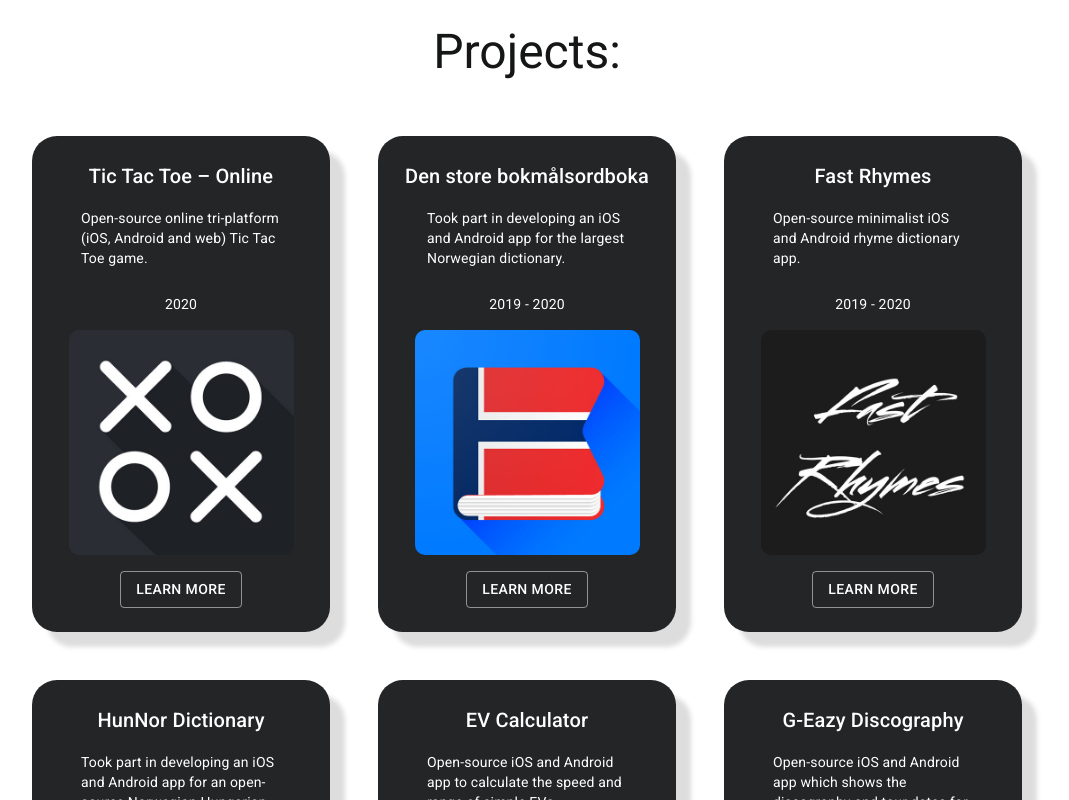
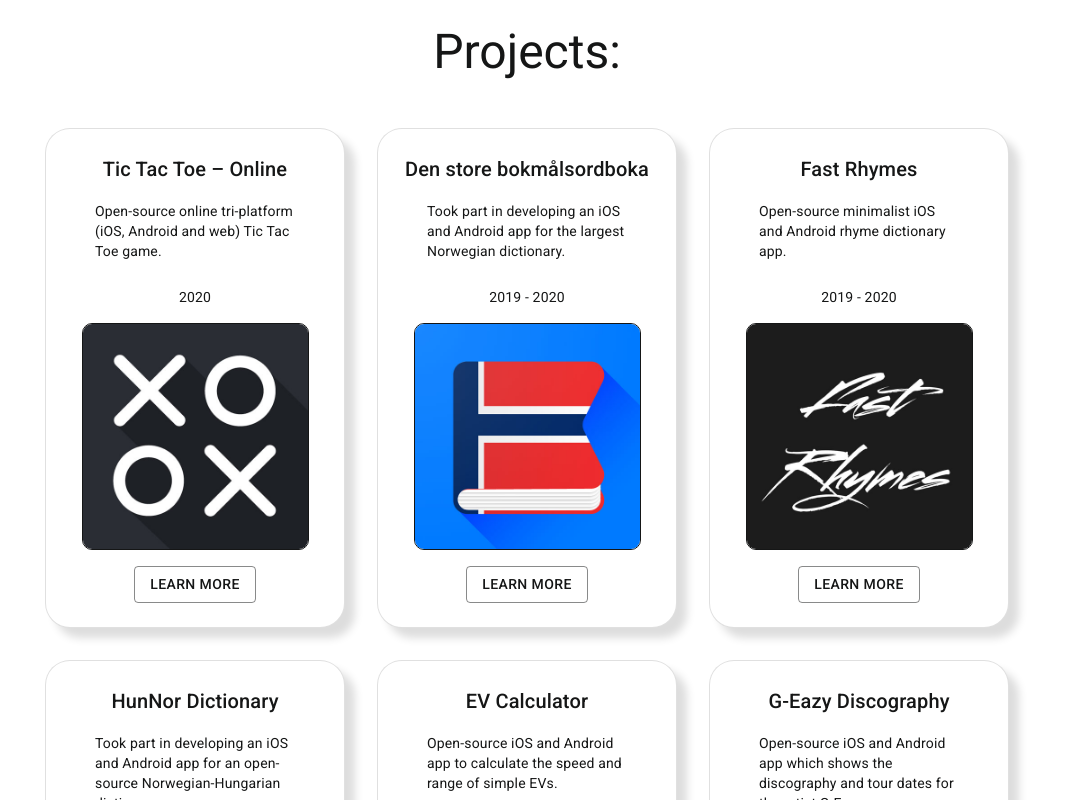
Before and after one commit to andordavoti/personal-website, a React (Create React App) app: page / in a window 1280 px wide. Shown: the part 900-1700 px from the top of the page, without its empty margins (113-1182 px from the left). Built offline with nearby package versions, Linux system fonts and the light colour scheme.

Commit message:
improved light theme styling and colors

```diff
--- a/src/components/Header.tsx
+++ b/src/components/Header.tsx
@@ -54,7 +54,7 @@
 
                 <div className={styles.center}>
                     <IconButton rel="noopener noreferrer" target="_blank" href={socialLinks['email' as SocialLinkType]}>
-                        <EmailIcon color="secondary" />
+                        <EmailIcon color="primary" />
                     </IconButton>
                 </div>
 
@@ -64,7 +64,7 @@
                         target="_blank"
                         href={socialLinks['linkedin' as SocialLinkType]}
                     >
-                        <LinkedInIcon color="secondary" />
+                        <LinkedInIcon color="primary" />
                     </IconButton>
                 </div>
 
@@ -74,7 +74,7 @@
                         target="_blank"
                         href={socialLinks['github' as SocialLinkType]}
                     >
-                        <GitHubIcon color="secondary" />
+                        <GitHubIcon color="primary" />
                     </IconButton>
                 </div>
             </Navbar>
--- a/src/components/ProjectItem.tsx
+++ b/src/components/ProjectItem.tsx
@@ -1,7 +1,7 @@
 import React from 'react';
 import { useHistory } from 'react-router-dom';
 
-import { Box, Button, Typography, makeStyles } from '@material-ui/core';
+import { Box, Button, Typography, makeStyles, Card } from '@material-ui/core';
 import { ProjectObjType } from '../lib/types';
 
 type Props = Pick<ProjectObjType, 'id' | 'date' | 'name' | 'imgUrl' | 'subtitle'>;
@@ -10,18 +10,22 @@
     container: {
         width: 250,
         height: 'auto',
-        backgroundColor: theme.palette.background.paper,
+        backgroundColor:
+            theme.palette.type === 'dark' ? theme.palette.background.paper : theme.palette.background.default,
         borderRadius: 25,
         display: 'flex',
         alignItems: 'center',
         justifyContent: 'center',
         flexDirection: 'column',
         padding: '1.5rem',
-        boxShadow: theme.palette.type === 'light' ? '15px 15px 5px #DDDDDD' : '0',
+        boxShadow: theme.palette.type === 'light' ? '10px 10px 8px #DDDDDD' : '0',
+        elevation: 100,
+        margin: '1rem',
     },
     img: {
         width: 225,
         borderRadius: 10,
+        border: theme.palette.type === 'light' ? `1px solid ${theme.palette.text.primary}` : 'transparent',
     },
     subtitle: {
         width: 200,
@@ -35,20 +39,20 @@
     const history = useHistory();
 
     return (
-        <Box className={styles.container} m={3}>
-            <Typography color="secondary" align="center" variant="h6">
+        <Card variant="outlined" className={styles.container}>
+            <Typography color="textPrimary" align="center" variant="h6">
                 {name}
             </Typography>
 
             <Box m="0.5rem" />
 
-            <Typography className={styles.subtitle} color="secondary" variant="body2">
+            <Typography className={styles.subtitle} color="textPrimary" variant="body2">
                 {subtitle}
             </Typography>
 
             <Box m="0.5rem" />
 
-            <Typography color="secondary" align="center" variant="body2">
+            <Typography color="textPrimary" align="center" variant="body2">
                 {date}
             </Typography>
 
@@ -58,10 +62,10 @@
 
             <Box m="0.5rem" />
 
-            <Button color="primary" variant="outlined" onClick={() => history.push(`/${id}`)}>
+            <Button color="secondary" variant="outlined" onClick={() => history.push(`/${id}`)}>
                 Learn more
             </Button>
-        </Box>
+        </Card>
     );
 };
 
--- a/src/lib/colors.ts
+++ b/src/lib/colors.ts
@@ -25,7 +25,7 @@
         main: '#ffffff',
     },
     secondary: {
-        main: '#ffffff',
+        main: '#151616',
     },
     text: {
         primary: '#151616',
--- a/src/pages/ProjectDetailsPage.tsx
+++ b/src/pages/ProjectDetailsPage.tsx
@@ -9,7 +9,7 @@
     match: any;
 }
 
-const useStyles = makeStyles({
+const useStyles = makeStyles((theme) => ({
     bold: {
         fontWeight: 'bold',
     },
@@ -20,6 +20,7 @@
         display: 'block',
         marginLeft: 'auto',
         marginRight: 'auto',
+        border: theme.palette.type === 'light' ? `1px solid ${theme.palette.text.primary}` : 'transparent',
     },
     storeButtonContainer: {
         display: 'flex',
@@ -32,7 +33,7 @@
         width: 250,
         margin: 10,
     },
-});
+}));
 
 const ProjectDetailsPage: React.FC<Props> = ({ match }) => {
     const styles = useStyles();
```
